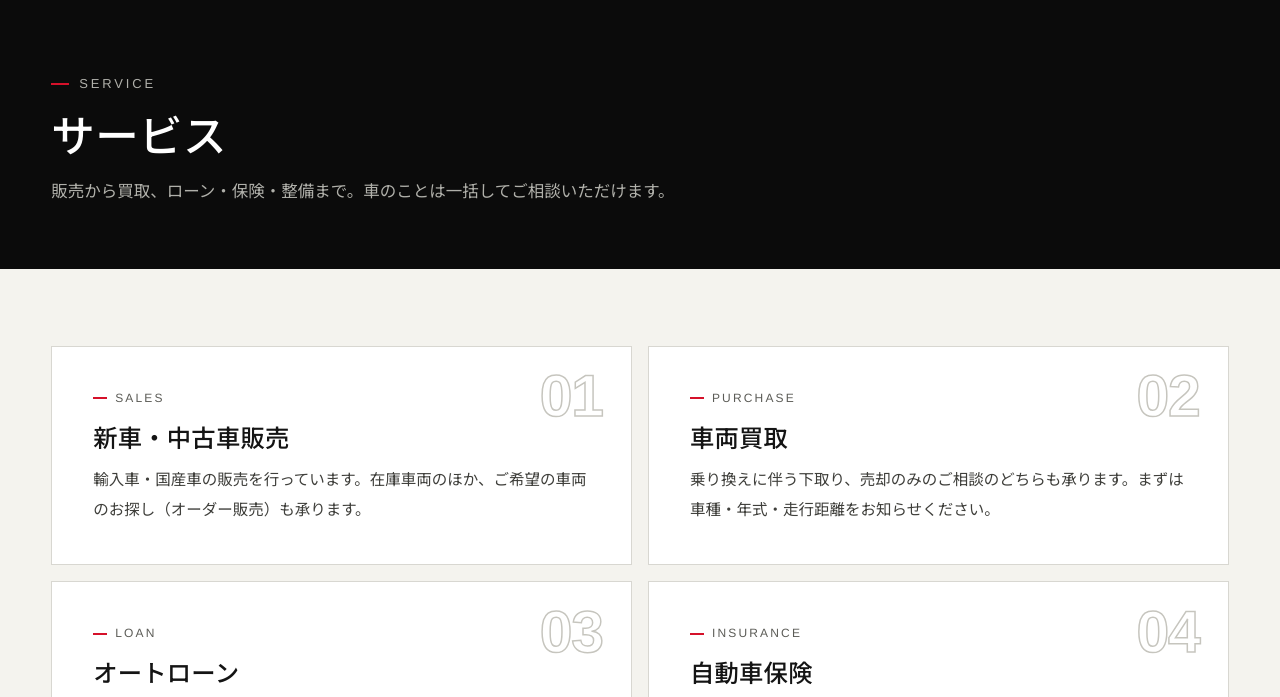
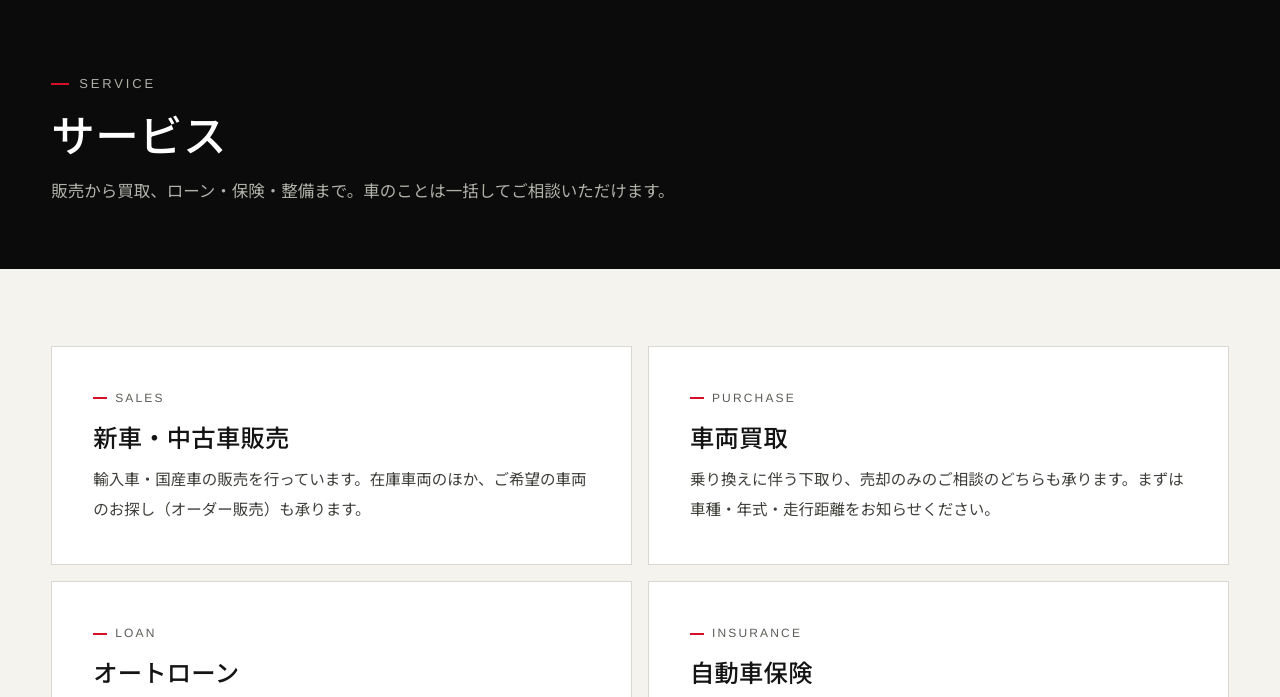
Before and after one commit to agmotors-osaka/agmotors-osaka.github.io, a plain HTML site: page services/index.html in a window 1280 px wide. Shown: the part 84-781 px from the top of the page. Drawn offline with Linux system fonts and the light colour scheme; files whose address does not match are found by name.

Commit message:
Remove outline number badges from services cards

```diff
--- a/services/index.html
+++ b/services/index.html
@@ -614,10 +614,6 @@ body.menu-open{overflow:hidden}
 .sv-grid{display:grid;grid-template-columns:repeat(2,1fr);gap:16px}
 .sv-card{background:var(--ag-white);border:1px solid var(--ag-line);
   padding:clamp(28px,3.2vw,44px);position:relative}
-.sv-card .no{position:absolute;top:clamp(14px,1.6vw,22px);right:clamp(20px,2.2vw,30px);
-  font-family:var(--ui);font-size:clamp(48px,4.6vw,68px);font-weight:700;line-height:1;
-  letter-spacing:-.02em;color:transparent;-webkit-text-stroke:1.5px #c6c5be;
-  pointer-events:none;user-select:none}
 .sv-card .en{font-family:var(--ui);font-size:12px;letter-spacing:.18em;
   color:var(--ag-muted);display:flex;align-items:center;gap:8px;margin-bottom:12px}
 .sv-card .en::before{content:"";width:14px;height:2px;background:var(--ag-red)}
@@ -676,7 +672,7 @@ body.menu-open{overflow:hidden}
   <p class="kicker">SERVICE</p><h1>サービス</h1><p class="lead">販売から買取、ローン・保険・整備まで。車のことは一括してご相談いただけます。</p>
 </div></div>
 <div class="pbody"><div class="wrap">
-  <section><div class="sv-grid"><div class="sv-card"><span class="no">01</span><span class="en">SALES</span><h2>新車・中古車販売</h2><p>輸入車・国産車の販売を行っています。在庫車両のほか、ご希望の車両のお探し（オーダー販売）も承ります。</p></div><div class="sv-card"><span class="no">02</span><span class="en">PURCHASE</span><h2>車両買取</h2><p>乗り換えに伴う下取り、売却のみのご相談のどちらも承ります。まずは車種・年式・走行距離をお知らせください。</p></div><div class="sv-card"><span class="no">03</span><span class="en">LOAN</span><h2>オートローン</h2><p>各種オートローンの取り扱いがあります。お支払い方法・期間のご相談を承ります。</p></div><div class="sv-card"><span class="no">04</span><span class="en">INSURANCE</span><h2>自動車保険</h2><p>損害保険の代理店業務を行っています。ご購入時の加入、切り替えのご相談に対応します。</p></div><div class="sv-card"><span class="no">05</span><span class="en">MAINTENANCE</span><h2>整備・板金</h2><p>ご購入後の整備・板金に対応します。詳細はお問い合わせください。</p></div><div class="sv-card"><span class="no">06</span><span class="en">NATIONWIDE</span><h2>全国販売・ご納車</h2><p>全国各地への販売・ご納車に対応しています。遠方のお客様もご相談ください。</p></div></div></section>
+  <section><div class="sv-grid"><div class="sv-card"><span class="en">SALES</span><h2>新車・中古車販売</h2><p>輸入車・国産車の販売を行っています。在庫車両のほか、ご希望の車両のお探し（オーダー販売）も承ります。</p></div><div class="sv-card"><span class="en">PURCHASE</span><h2>車両買取</h2><p>乗り換えに伴う下取り、売却のみのご相談のどちらも承ります。まずは車種・年式・走行距離をお知らせください。</p></div><div class="sv-card"><span class="en">LOAN</span><h2>オートローン</h2><p>各種オートローンの取り扱いがあります。お支払い方法・期間のご相談を承ります。</p></div><div class="sv-card"><span class="en">INSURANCE</span><h2>自動車保険</h2><p>損害保険の代理店業務を行っています。ご購入時の加入、切り替えのご相談に対応します。</p></div><div class="sv-card"><span class="en">MAINTENANCE</span><h2>整備・板金</h2><p>ご購入後の整備・板金に対応します。詳細はお問い合わせください。</p></div><div class="sv-card"><span class="en">NATIONWIDE</span><h2>全国販売・ご納車</h2><p>全国各地への販売・ご納車に対応しています。遠方のお客様もご相談ください。</p></div></div></section>
 
   <section class="cband">
     <h2>お問い合わせ</h2>
```
Also changed, not shown: access/index.html (+0 -4 lines), company/index.html (+0 -4 lines), contact/index.html (+0 -4 lines), gallery/index.html (+0 -4 lines), news/index.html (+0 -4 lines), privacy/index.html (+0 -4 lines), recruit/index.html (+0 -4 lines), stock/index.html (+0 -4 lines), thanks/index.html (+0 -4 lines).
